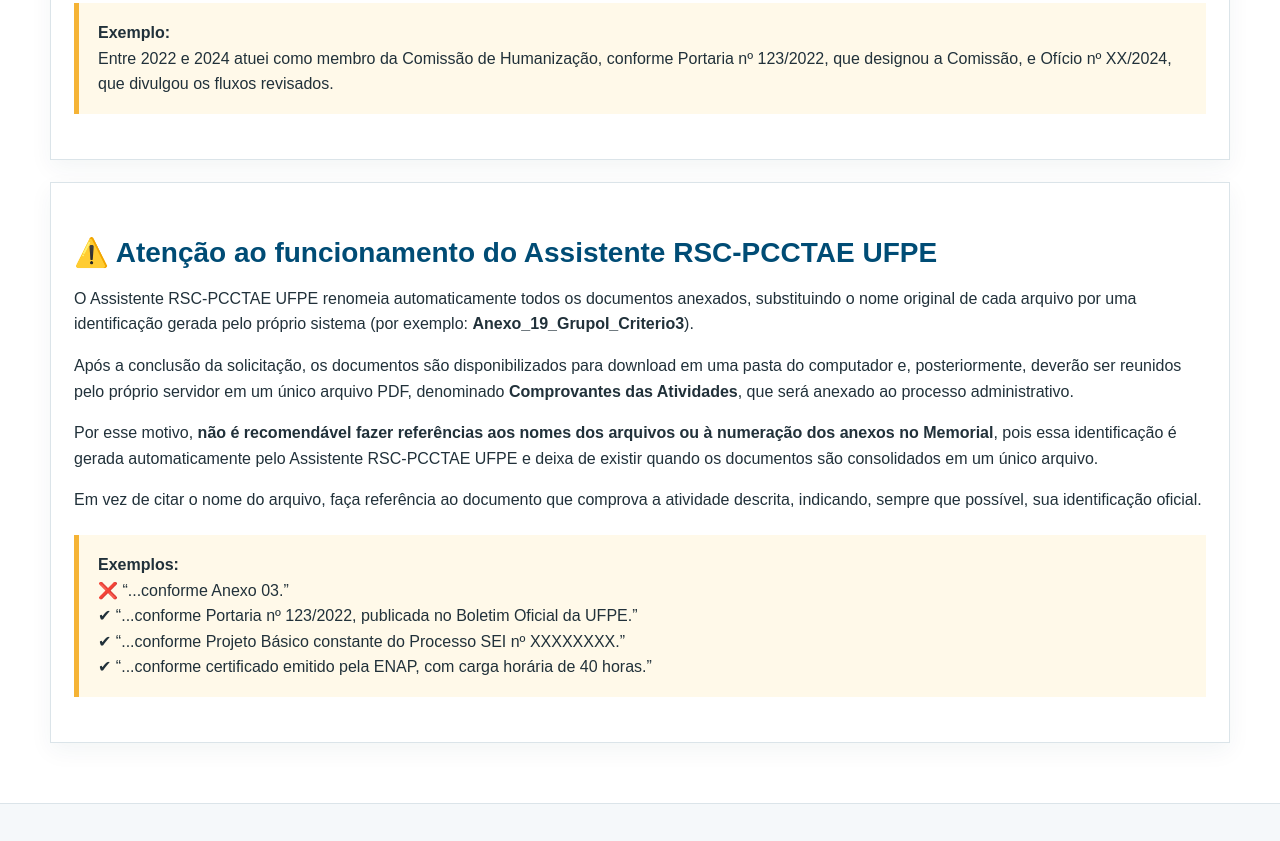
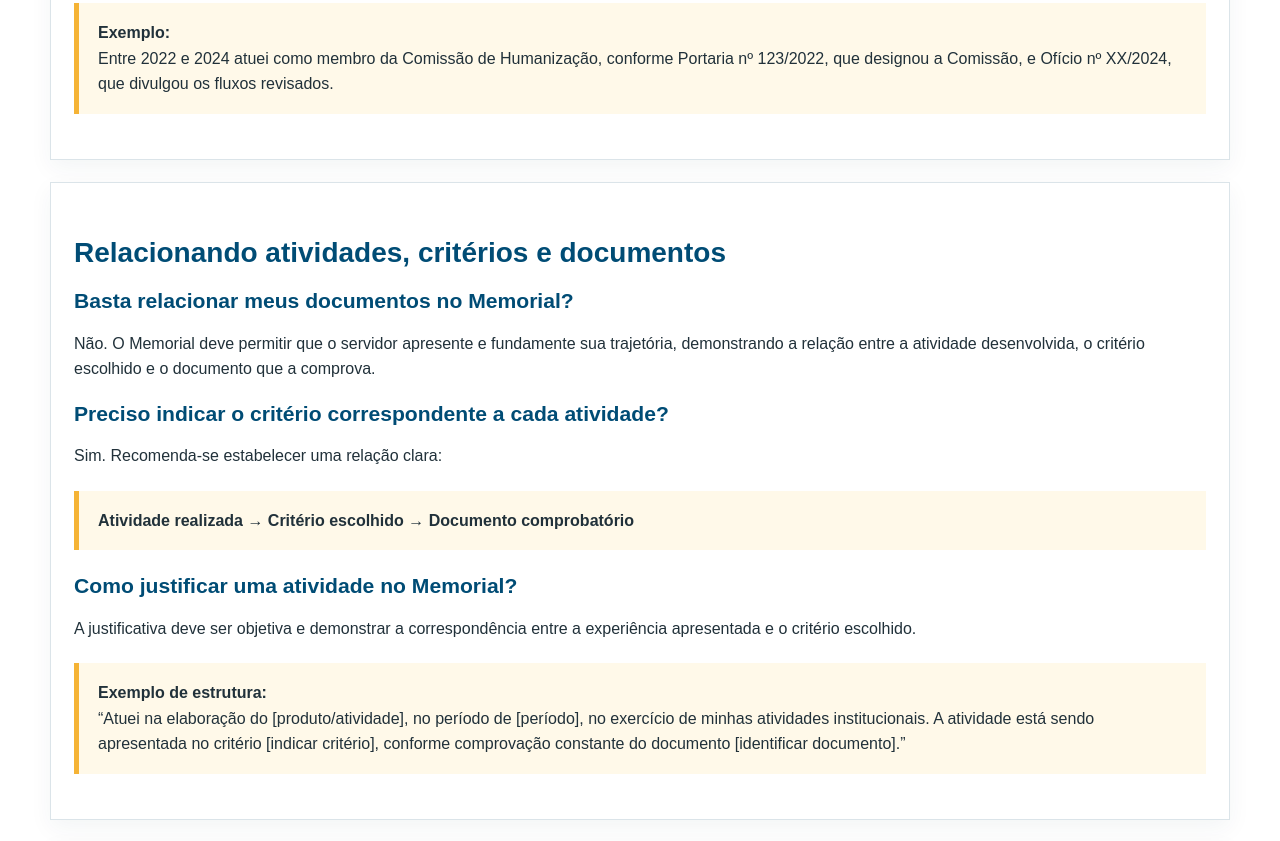
Before and after one commit to robertalirahc/portal.hc.rsc, a plain HTML site: page memorial.html in a window 1280 px wide. Shown: the part 3523-4364 px from the top of the page. Drawn offline with Linux system fonts and the light colour scheme.

Commit message:
Add files via upload

```diff
--- a/memorial.html
+++ b/memorial.html
@@ -79,6 +79,26 @@
 <p>Ao mencionar uma atividade relevante, indique o documento que demonstra essa atuação.</p>
 <div class="notice"><strong>Exemplo:</strong><br/>Entre 2022 e 2024 atuei como membro da Comissão de Humanização, conforme Portaria nº 123/2022, que designou a Comissão, e Ofício nº XX/2024, que divulgou os fluxos revisados.</div>
 </div>
+
+<div class="card" style="margin-top:22px">
+  <h2>Relacionando atividades, critérios e documentos</h2>
+
+  <h3>Basta relacionar meus documentos no Memorial?</h3>
+  <p>Não. O Memorial deve permitir que o servidor apresente e fundamente sua trajetória, demonstrando a relação entre a atividade desenvolvida, o critério escolhido e o documento que a comprova.</p>
+
+  <h3>Preciso indicar o critério correspondente a cada atividade?</h3>
+  <p>Sim. Recomenda-se estabelecer uma relação clara:</p>
+  <div class="notice"><strong>Atividade realizada → Critério escolhido → Documento comprobatório</strong></div>
+
+  <h3>Como justificar uma atividade no Memorial?</h3>
+  <p>A justificativa deve ser objetiva e demonstrar a correspondência entre a experiência apresentada e o critério escolhido.</p>
+
+  <div class="notice">
+    <strong>Exemplo de estrutura:</strong><br/>
+    “Atuei na elaboração do [produto/atividade], no período de [período], no exercício de minhas atividades institucionais. A atividade está sendo apresentada no critério [indicar critério], conforme comprovação constante do documento [identificar documento].”
+  </div>
+</div>
+
 <div class="card" style="margin-top:22px">
 <h2>⚠️ Atenção ao funcionamento do Assistente RSC-PCCTAE UFPE</h2>
 <p>O Assistente RSC-PCCTAE UFPE renomeia automaticamente todos os documentos anexados, substituindo o nome original de cada arquivo por uma identificação gerada pelo próprio sistema (por exemplo: <strong>Anexo_19_GrupoI_Criterio3</strong>).</p>
```
